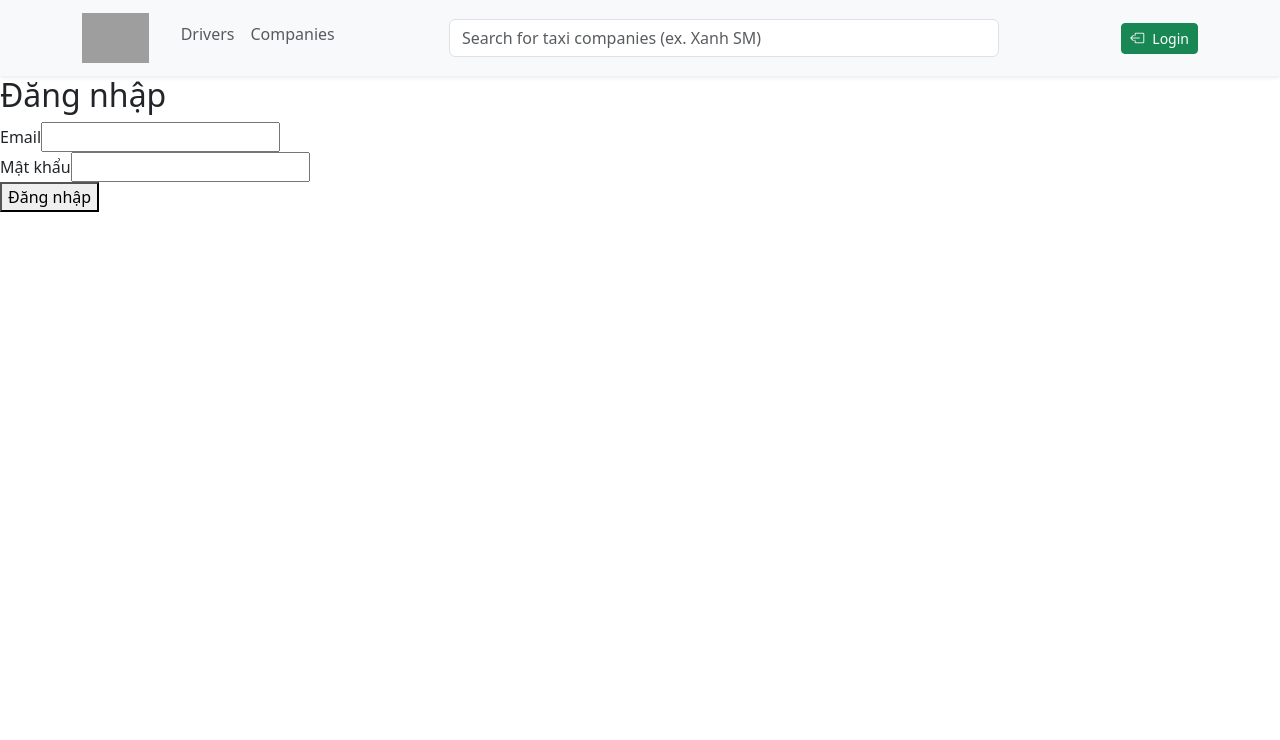
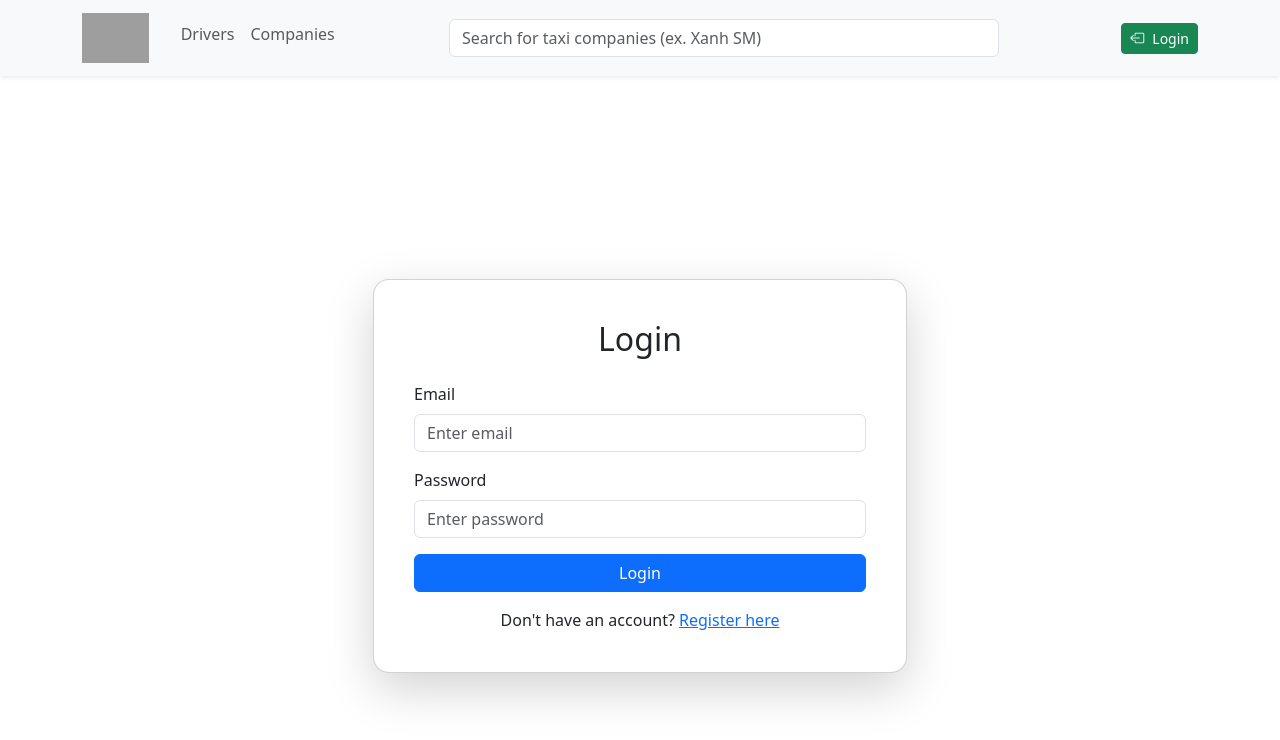
Before and after one commit to baohm88/sem3_eproject, a React (Vite) app in the folder frontend/: page /login in a window 1280 px wide. Shown: the top 740 px of the page. Built offline with nearby package versions, Linux system fonts and the light colour scheme; grey boxes are pictures that could not be loaded.

Commit message:
Add FormWrapper for Login & Register

```diff
--- /dev/null
+++ b/frontend/src/components/common/FormWrapper.jsx
@@ -0,0 +1,23 @@
+import { Container, Row, Col, Card } from "react-bootstrap";
+
+export default function FormWrapper({ title, children, footer }) {
+    return (
+        <Container className="d-flex justify-content-center align-items-center min-vh-100">
+            <Row className="w-100">
+                <Col md={{ span: 6, offset: 3 }}>
+                    <Card className="shadow-lg p-4 rounded-4">
+                        <Card.Body>
+                            {title && (
+                                <h2 className="text-center mb-4">{title}</h2>
+                            )}
+                            {children}
+                            {footer && (
+                                <div className="text-center mt-3">{footer}</div>
+                            )}
+                        </Card.Body>
+                    </Card>
+                </Col>
+            </Row>
+        </Container>
+    );
+}
--- a/frontend/src/pages/Auth/Login.jsx
+++ b/frontend/src/pages/Auth/Login.jsx
@@ -3,15 +3,13 @@ import * as Yup from "yup";
 import { useAuth } from "../../context/AuthContext";
 import axiosClient from "../../api/axiosClient";
 import { toast } from "react-toastify";
-import { useNavigate } from "react-router-dom";
+import { useNavigate, Link } from "react-router-dom";
+import { Button, Form as BootstrapForm } from "react-bootstrap";
+import FormWrapper from "../../components/common/FormWrapper";
 
 const LoginSchema = Yup.object().shape({
-    email: Yup.string()
-        .email("Email không hợp lệ")
-        .required("Bắt buộc nhập email"),
-    password: Yup.string()
-        .min(6, "Tối thiểu 6 ký tự")
-        .required("Bắt buộc nhập mật khẩu"),
+    email: Yup.string().email("Invalid email").required("Required"),
+    password: Yup.string().min(6, "Too short").required("Required"),
 });
 
 export default function LoginPage() {
@@ -19,8 +17,15 @@ export default function LoginPage() {
     const navigate = useNavigate();
 
     return (
-        <div className="form-container">
-            <h2>Đăng nhập</h2>
+        <FormWrapper
+            title="Login"
+            footer={
+                <>
+                    <span>Don't have an account? </span>
+                    <Link to="/register">Register here</Link>
+                </>
+            }
+        >
             <Formik
                 initialValues={{ email: "", password: "" }}
                 validationSchema={LoginSchema}
@@ -30,25 +35,19 @@ export default function LoginPage() {
                             "/auth/login",
                             values
                         );
-                        console.log(res);
-
-                        // { success, message, data: { token, user } }
                         const { token, user } = res.data;
 
                         if (!token || !user) {
-                            toast.error(
-                                "Dữ liệu trả về từ server không hợp lệ"
-                            );
+                            toast.error("Invalid server response");
                             return;
                         }
 
                         login(user, token);
-                        toast.success("Đăng nhập thành công!");
+                        toast.success("Login successful!");
                         navigate("/");
                     } catch (err) {
                         toast.error(
-                            err.response?.data?.message ||
-                                "Sai email hoặc mật khẩu"
+                            err.response?.data?.message || "Login failed"
                         );
                     } finally {
                         setSubmitting(false);
@@ -57,32 +56,48 @@ export default function LoginPage() {
             >
                 {({ isSubmitting }) => (
                     <Form>
-                        <div>
-                            <label>Email</label>
-                            <Field type="email" name="email" />
+                        <BootstrapForm.Group className="mb-3">
+                            <BootstrapForm.Label>Email</BootstrapForm.Label>
+                            <Field
+                                type="email"
+                                name="email"
+                                as={BootstrapForm.Control}
+                                placeholder="Enter email"
+                            />
                             <ErrorMessage
                                 name="email"
                                 component="div"
-                                className="error"
+                                className="text-danger small"
                             />
-                        </div>
+                        </BootstrapForm.Group>
 
-                        <div>
-                            <label>Mật khẩu</label>
-                            <Field type="password" name="password" />
+                        <BootstrapForm.Group className="mb-3">
+                            <BootstrapForm.Label>Password</BootstrapForm.Label>
+                            <Field
+                                type="password"
+                                name="password"
+                                as={BootstrapForm.Control}
+                                placeholder="Enter password"
+                            />
                             <ErrorMessage
                                 name="password"
                                 component="div"
-                                className="error"
+                                className="text-danger small"
                             />
+                        </BootstrapForm.Group>
+
+                        <div className="d-grid">
+                            <Button
+                                type="submit"
+                                variant="primary"
+                                disabled={isSubmitting}
+                            >
+                                {isSubmitting ? "Logging in..." : "Login"}
+                            </Button>
                         </div>
-
-                        <button type="submit" disabled={isSubmitting}>
-                            {isSubmitting ? "Đang đăng nhập..." : "Đăng nhập"}
-                        </button>
                     </Form>
                 )}
             </Formik>
-        </div>
+        </FormWrapper>
     );
 }
```
